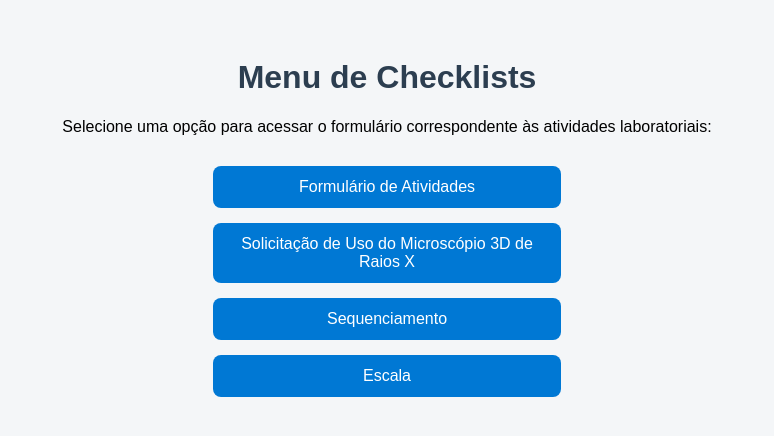
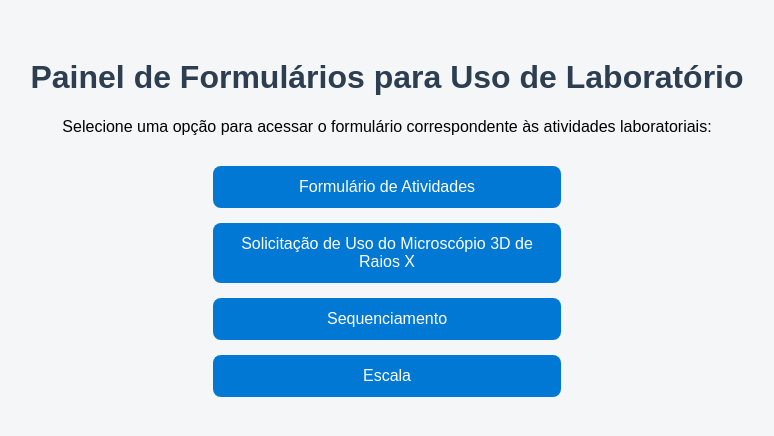
Before and after one commit to PauloCosta30/Escala, a plain HTML site: page index.html in a window 1280 px wide. Shown: the whole page, without its empty margins (253-1027 px from the left). Drawn offline with Linux system fonts and the light colour scheme.

Commit message:
index.html

```diff
--- a/index.html
+++ b/index.html
@@ -2,7 +2,7 @@
 <html lang="pt-BR">
 <head>
   <meta charset="UTF-8">
-  <title>Painel de Formulários para Uso de Laboratório</title>
+  <title> Painel de Formulários para Uso de Laboratório</title>
   <style>
     body {
       font-family: Arial, sans-serif;
@@ -41,7 +41,7 @@
   </style>
 </head>
 <body>
-  <h1>Menu de Checklists</h1>
+  <h1>Painel de Formulários para Uso de Laboratório</h1>
   <p>Selecione uma opção para acessar o formulário correspondente às atividades laboratoriais:</p>
 
   <div class="menu">
```
